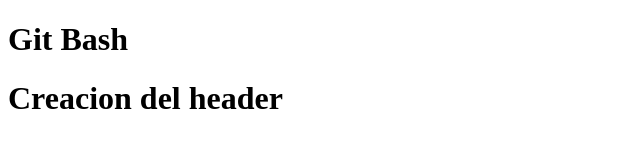
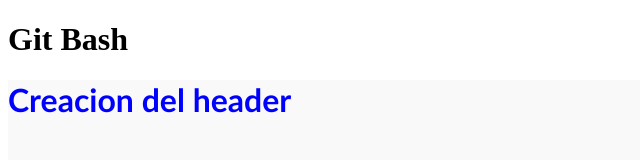
Before and after one commit to Fourhi/miprimerrepositorio, a plain HTML site: page index.html in a window 1280 px wide. Shown: the whole page, without its empty margins (0-640 px from the left). Drawn offline with Linux system fonts and the light colour scheme.

Commit message:
creacion de estilosheader.css

```diff
--- /dev/null
+++ b/css/styleheader.css
@@ -0,0 +1,7 @@
+header{
+    color: blue;
+    background-color:#f9f9f9;
+    font-family: 'Gill Sans', 'Gill Sans MT', Calibri, 'Trebuchet MS', sans-serif;
+    font-weight: bolder;
+    height: 90px;
+}
--- a/index.html
+++ b/index.html
@@ -3,6 +3,7 @@
 <head>
     <meta charset="UTF-8">
     <meta name="viewport" content="width=device-width, initial-scale=1.0">
+    <link rel="stylesheet" href="css/styleheader.css">
     <title>GIT BASH</title>
 </head>
 <body>
```
